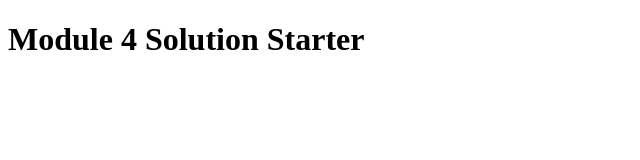
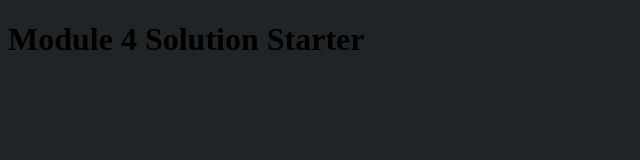
Before and after one commit to SedLoophole/Module4Assignment, a plain HTML site: page index.html in a window 1280 px wide. Shown: the whole page, without its empty margins (0-640 px from the left). Drawn offline with Linux system fonts and the light colour scheme.

Commit message:
Update index.html

```diff
--- a/index.html
+++ b/index.html
@@ -7,7 +7,7 @@
   <script src="SpeakGoodBye.js"></script>
   <script src="script.js"></script>
 </head>
-<body>
+<body style="background-color: rgb(33, 36, 39);">
   <h1>Module 4 Solution Starter</h1>
 </body>
 </html>
```
